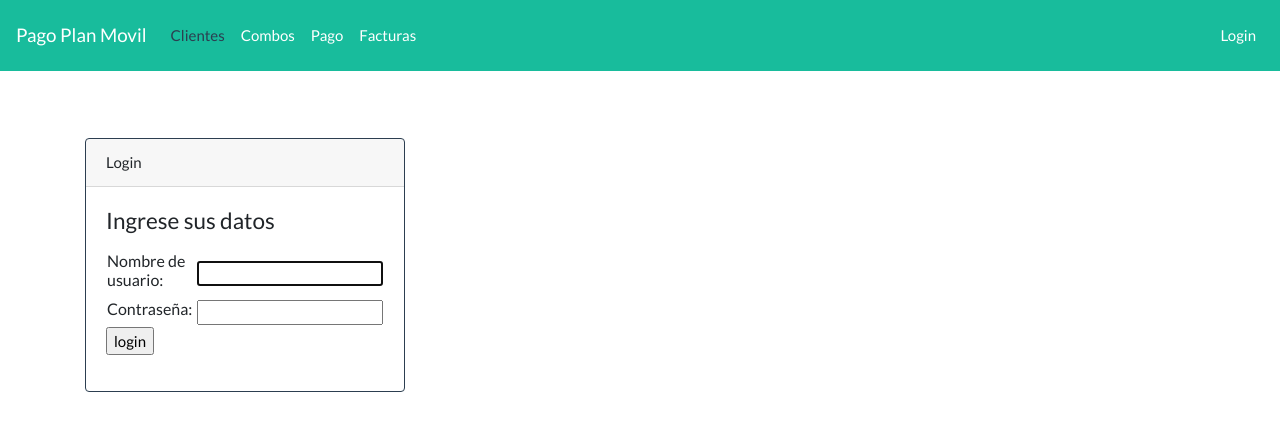
After one commit to diegoalfonsodiaz/PagoPlanMovil, a Django app: page /accounts/login/ in a window 1280 px wide. The commit adds this page. Shown: the top 431 px of the page. Run offline with Django 3.2, Linux system fonts and the light colour scheme; some libraries are stand-ins or nearby versions.

Commit message:
terminado prros

```diff
--- a/m2m/settings.py
+++ b/m2m/settings.py
@@ -120,3 +120,4 @@ USE_TZ = True
 
 STATIC_URL = '/static/'
 STATIC_ROOT = os.path.join(BASE_DIR, 'static')
+LOGIN_REDIRECT_URL = '/'
--- a/m2m/urls.py
+++ b/m2m/urls.py
@@ -16,8 +16,13 @@ Including another URLconf
 from django.contrib import admin
 from django.urls import path
 from django.conf.urls import url, include
+from django.contrib.auth import views
+from django.contrib.auth.views import LogoutView
+from django.contrib.auth.views import LoginView
 
 urlpatterns = [
     path('admin/', admin.site.urls),
+    url(r'^accounts/login/$', views.LoginView.as_view(template_name='registration/login.html'), name='login'),
+    url(r'^accounts/logout/$', views.LogoutView.as_view(), name='logout', kwargs={'next_page': '/'}),
     url(r'^', include('pagoplanmovil.urls')),
 ]
--- a/pagoplanmovil/templates/pagoplanmovil/base.html
+++ b/pagoplanmovil/templates/pagoplanmovil/base.html
@@ -33,6 +33,18 @@
           </ul>
           <form class="form-inline my-2 my-lg-0">
             <!--  login -->
+            <ul class="navbar-nav mr-auto">
+              <li class="nav-item">
+
+                {% if user.is_authenticated %}
+                <p class="top-menu">Bienvenido {{ user.username }} (<a class="badge badge-danger" href="{% url 'logout' %}">Log out</a>)</p>
+                {% else %}
+                <a class="nav-link" href="{% url 'login' %}"> Login </a>
+                {% endif %}
+              </li>
+            </ul>
+
+
 
           </form>
         </div>
--- a/pagoplanmovil/templates/pagoplanmovil/combo_list.html
+++ b/pagoplanmovil/templates/pagoplanmovil/combo_list.html
@@ -4,7 +4,11 @@
 <br>
 <br>
 <h1>Combo</h1>
+{% if user.is_authenticated %}
 <a  class="btn btn-outline-primary" href="{% url 'combo_new' %}"> Nuevo </a>
+{% else %}
+  <a href="{% url 'login' %}" class="top-menu"><span class="glyphicon glyphicon-lock"></span></a>
+{% endif %}
 <table class="table table-hover">
     <thead>
       <tr>
@@ -20,8 +24,10 @@
             <td>{{ combo.monto|linebreaksbr }}</td>
             <td>
               <a class="badge badge-success" href="{% url 'combo_detail' pk=combo.pk %}"> Ver </a>
+              {% if user.is_authenticated %}
               <a class="badge badge-info" href="{% url 'combo_edit' pk=combo.pk %}">Editar</a>
               <a class="badge badge-danger" href="{% url 'combo_remove' pk=combo.pk %}">Borrar</a>
+              {% endif %}
             </td>
           </tr>
 
--- a/pagoplanmovil/templates/pagoplanmovil/factura_list.html
+++ b/pagoplanmovil/templates/pagoplanmovil/factura_list.html
@@ -4,7 +4,11 @@
 <br>
 <br>
 <h1>Factura</h1>
+{% if user.is_authenticated %}
 <a  class="btn btn-outline-primary" href="{% url 'pago_new' %}"> Nuevo </a>
+{% else %}
+            <a href="{% url 'login' %}" class="top-menu"><span class="glyphicon glyphicon-lock"></span></a>
+{% endif %}
 <table class="table table-hover">
     <thead>
       <tr>
--- a/pagoplanmovil/templates/pagoplanmovil/pago_list.html
+++ b/pagoplanmovil/templates/pagoplanmovil/pago_list.html
@@ -4,7 +4,11 @@
 <br>
 <br>
 <h1>Pago</h1>
+{% if user.is_authenticated %}
 <a  class="btn btn-outline-primary" href="{% url 'pago_new' %}"> Nuevo </a>
+{% else %}
+            <a href="{% url 'login' %}" class="top-menu"><span class="glyphicon glyphicon-lock"></span></a>
+{% endif %}
 <table class="table table-hover">
     <thead>
       <tr>
--- /dev/null
+++ b/pagoplanmovil/templates/registration/login.html
@@ -0,0 +1,35 @@
+{% extends "pagoplanmovil/base.html" %}
+ {% block content %}
+ <br>
+ <br>
+ <br>
+
+    {% if form.errors %}
+        <p>Your username and password didn't match. Please try again.</p>
+    {% endif %}
+
+    <div class="card border-primary mb-3" style="max-width: 20rem;">
+            <div class="card-header">Login</div>
+            <div class="card-body">
+              <h4 class="card-title">Ingrese sus datos</h4>
+              <p class="card-text">
+                    <form method="post" action="{% url 'login' %}">
+                    {% csrf_token %}
+                        <table>
+                        <tr>
+                            <td>{{ form.username.label_tag }}</td>
+                            <td>{{ form.username }}</td>
+                        </tr>
+                        <tr>
+                            <td>{{ form.password.label_tag }}</td>
+                            <td>{{ form.password }}</td>
+                        </tr>
+                        </table>
+                        <input type="submit" value="login" />
+                        <input type="hidden" name="next" value="{{ next }}" />
+                    </form>
+              </p>
+            </div>
+          </div>
+
+{% endblock %}
```
Also changed, not shown: pagoplanmovil/templates/pagoplanmovil/cliente_list.html (+7 -1 lines), pagoplanmovil/views.py (+8 -5 lines).
